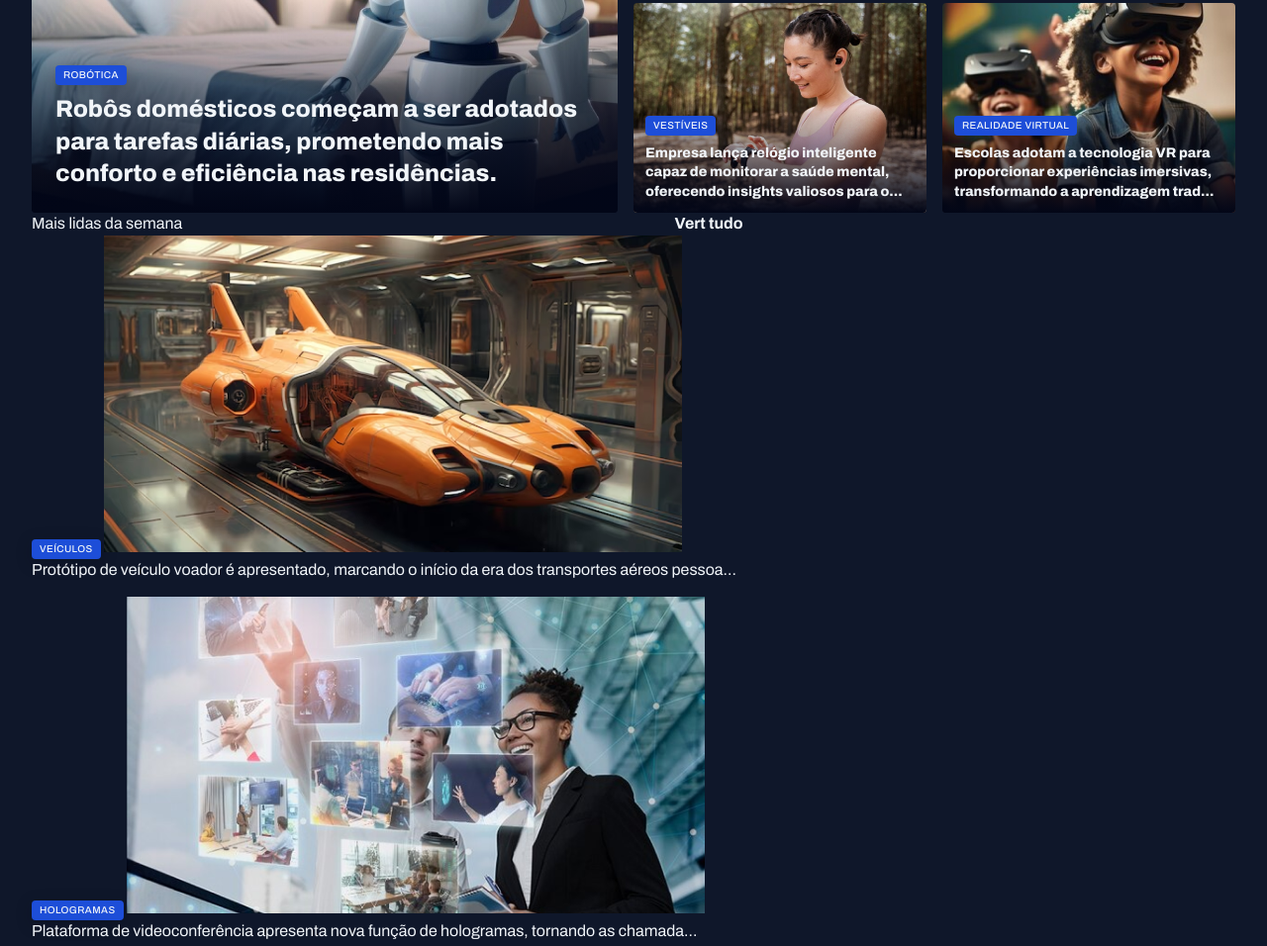
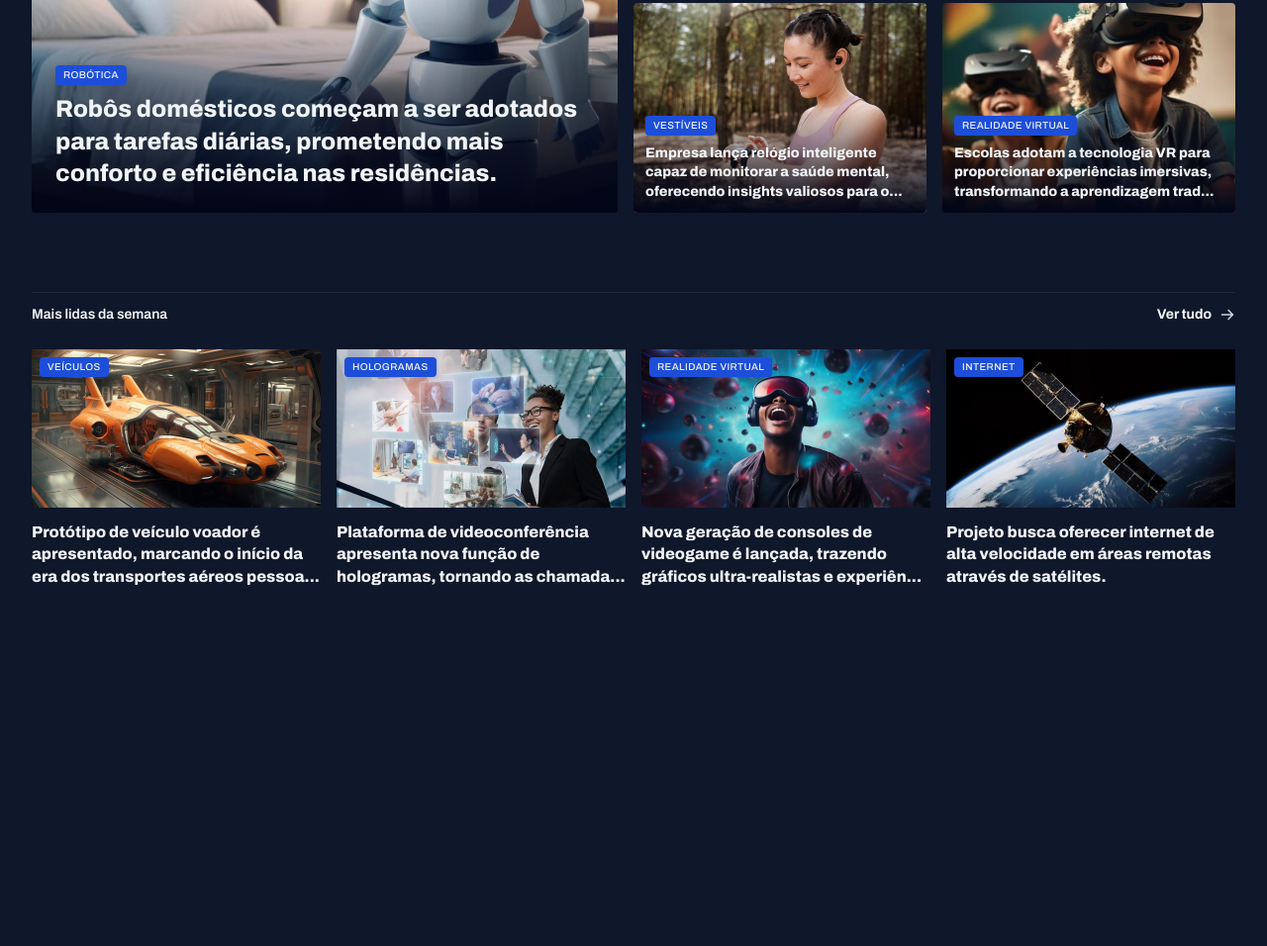
Before and after one commit to guilherme-r-n/page-portal-de-noticias, a plain HTML site: page index.html in a window 1280 px wide. Shown: the part 389-1345 px from the top of the page at 99% size. After the commit the page ends 983 px from the top, so only its background shows below. Drawn offline with Linux system fonts and the light colour scheme.

Commit message:
Aplicando estilos na seção mais lidas da semana.

```diff
--- a/index.html
+++ b/index.html
@@ -116,7 +116,7 @@
       <header class="grid grid-flow-col">
         <h3>Mais lidas da semana</h3>
         <a href="#" class="grid grid-flow-col">
-          <strong>Vert tudo</strong>
+          <strong>Ver tudo</strong>
           <span></span>
         </a>
       </header>
--- a/styles/global.css
+++ b/styles/global.css
@@ -52,6 +52,7 @@ img {
 
 main {
   margin-top: 40px;
+  gap: 80px;
 }
 
 .content-tag {
--- a/styles/sections.css
+++ b/styles/sections.css
@@ -1,3 +1,25 @@
+section header {
+  border-top: 1px solid var(--stroke-color);
+  padding-block: 12px 24px;
+  font: var(--text-span);
+
+  a {
+    justify-self: end;
+    align-items: center;
+    gap: 8px;
+
+    span {
+      background-image: url(../assets/icons/ArrowRight.svg);
+      width: 16px;
+      height: 16px;
+    }
+
+    &:hover span {
+      background-image: url(../assets/icons/ArrowRight-hover.svg);
+    }
+  }
+}
+
 #featured {
   img {
     height: 100%;
@@ -36,3 +58,28 @@
     }
   }
 }
+
+#weekly {
+  &>div {
+    grid-template-columns: repeat(4, 292px);
+  }
+
+  img {
+    height: 160px;
+  }
+
+  figure {
+    position: relative;
+
+    .content-tag {
+      position: absolute;
+      top: 8px;
+      left: 8px;
+    }
+
+    p {
+      margin-top: 8px;
+      font-weight: 800;
+    }
+  }
+}
```
